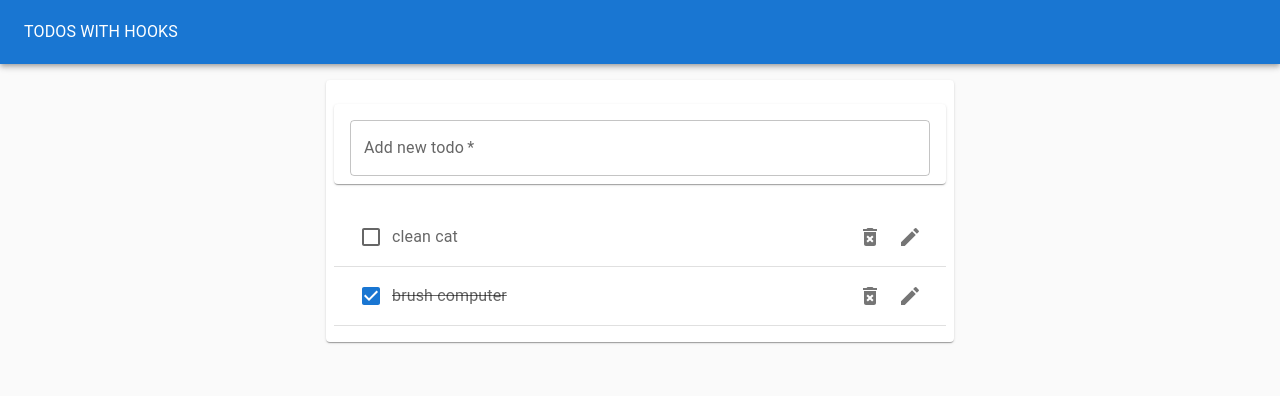
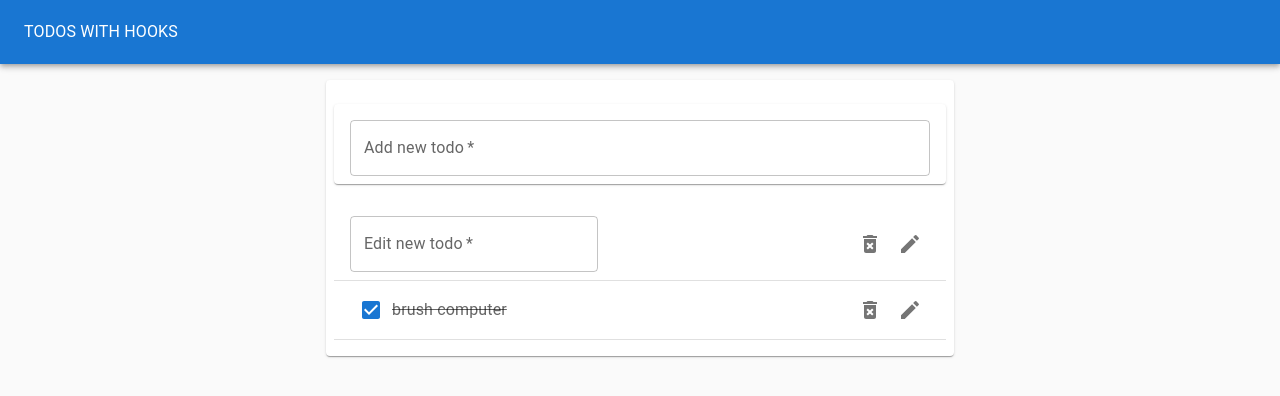
Before and after one commit to kjoling/todo-hooks-app, a React (Create React App) app: page / in a window 1280 px wide. Both pictures are taken after a click on the button 910 px from the left and 237 px from the top of the page. Shown: the top 396 px of the page. Built offline with nearby package versions, Linux system fonts and the light colour scheme.

Commit message:
add editTodo

```diff
--- a/src/TodoApp.js
+++ b/src/TodoApp.js
@@ -24,7 +24,12 @@ export default function Todo() {
     setTodos(todos.filter((todo) => todo.id !== id));
   };
 
-  const editTodo = (id) => {};
+  const editTodo = (id, updatedTask) => {
+    const updatedTodos = todos.map((todo) =>
+      todo.id === id ? { ...todo, task: updatedTask } : todo
+    );
+    setTodos(updatedTodos);
+  };
 
   const toggleCompleted = (id) => {
     const updatedTodos = todos.map((todo) =>
@@ -65,6 +70,7 @@ export default function Todo() {
               todos={todos}
               removeTodo={removeTodo}
               toggleCompleted={toggleCompleted}
+              handleEdit={editTodo}
             />
           </Item>
         </Grid>
--- a/src/TodoItem.js
+++ b/src/TodoItem.js
@@ -1,17 +1,48 @@
-import React from "react";
+import React, { useState } from "react";
 import {
   ListItem,
   ListItemText,
   Checkbox,
   ListItemSecondaryAction,
   IconButton,
+  TextField,
 } from "@mui/material";
 import ModeEditIcon from "@mui/icons-material/ModeEdit";
 import DeleteForeverIcon from "@mui/icons-material/DeleteForever";
+import useToggle from "./hooks/useToggle";
+import useInputState from "./hooks/useInputState";
 
-export default function TodoItem({ todo, removeTodo, toggleCompleted }) {
+export default function TodoItem({
+  todo,
+  removeTodo,
+  toggleCompleted,
+  handleEdit,
+}) {
+  const [showForm, handleShowForm] = useToggle(false);
+  const [value, handleValueChange, reset] = useInputState("");
+
   return (
     <ListItem>
+      {showForm ? (
+        <form
+          onSubmit={(e) => {
+            e.preventDefault();
+            handleEdit(todo.id, value);
+            reset();
+            handleShowForm();
+          }}
+        >
+          <TextField
+            value={value}
+            onChange={(e) => handleValueChange(e)}
+            margin="auto"
+            label="Edit new todo"
+            fullWidth
+            required
+          />
+        </form>
+      ) : (
+        <>
           <Checkbox
             tabIndex={-1}
             checked={todo.completed}
@@ -30,11 +61,14 @@ export default function TodoItem({ todo, removeTodo, toggleCompleted }) {
           >
             {todo.task}
           </ListItemText>
+        </>
+      )}
+
       <ListItemSecondaryAction>
         <IconButton aria-label="Delete" onClick={() => removeTodo(todo.id)}>
           <DeleteForeverIcon />
         </IconButton>
-        <IconButton aria-label="Edit">
+        <IconButton aria-label="Edit" onClick={() => handleShowForm()}>
           <ModeEditIcon />
         </IconButton>
       </ListItemSecondaryAction>
--- a/src/TodoList.js
+++ b/src/TodoList.js
@@ -2,9 +2,12 @@ import React from "react";
 import TodoItem from "./TodoItem";
 import { Grid, List, Divider } from "@mui/material";
 
-export default function TodoList(props) {
-  const { todos, removeTodo, toggleCompleted } = props;
-
+export default function TodoList({
+  todos,
+  removeTodo,
+  toggleCompleted,
+  handleEdit,
+}) {
   const todoItems = todos.map((todo) => (
     <Grid item key={todo.id}>
       <TodoItem
@@ -12,6 +15,7 @@ export default function TodoList(props) {
         completed={todo.completed}
         removeTodo={removeTodo}
         toggleCompleted={toggleCompleted}
+        handleEdit={handleEdit}
       />
       <Divider />
     </Grid>
--- /dev/null
+++ b/src/hooks/useToggle.js
@@ -0,0 +1,11 @@
+import { useState } from "react";
+
+export default function useToggle(initialVal = false) {
+  const [toggleOn, setToggleOn] = useState(initialVal);
+
+  const handleToggle = () => {
+    setToggleOn(!toggleOn);
+  };
+
+  return [toggleOn, handleToggle];
+}
```
Lines whose indentation alone changed are shown as unchanged.
